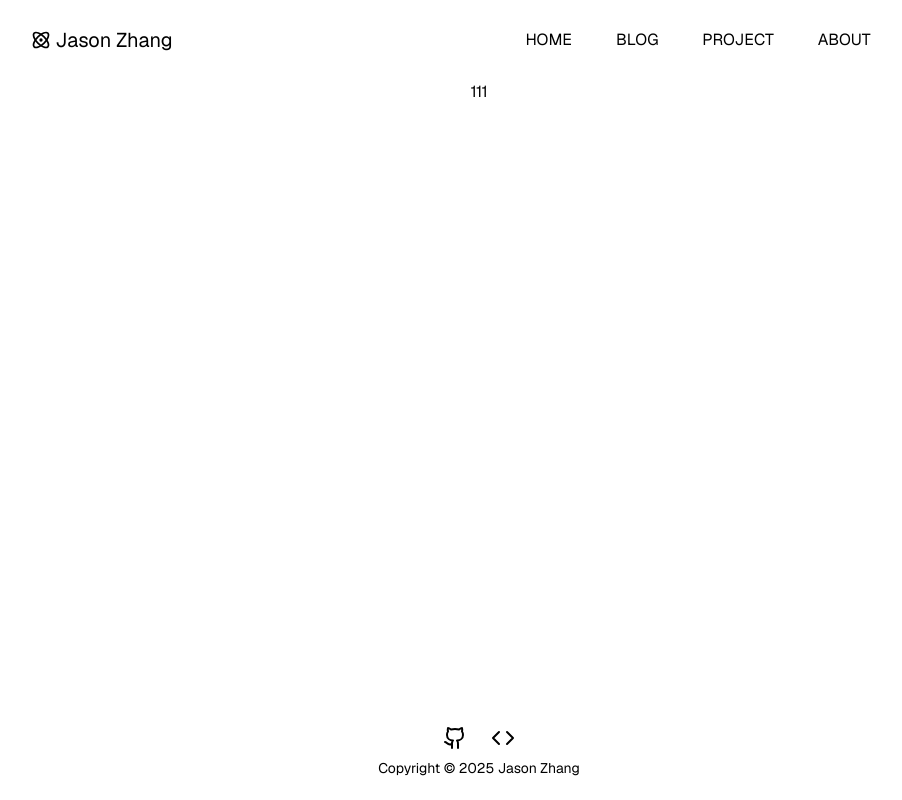
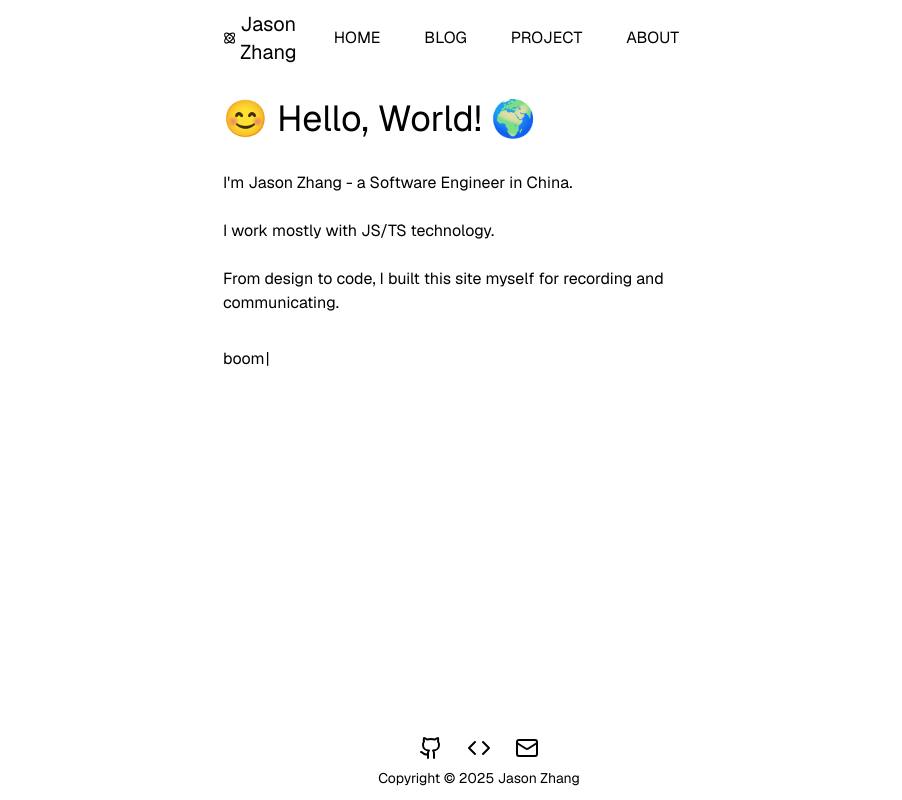
Before and after one commit to JasonZhang10/jasonzhang.dev, a Next.js app: page / in a window 1280 px wide. Shown: the whole page, without its empty margins (161-1063 px from the left). Built offline with nearby package versions, Linux system fonts and the light colour scheme.

Commit message:
feat: header and footer

```diff
--- /dev/null
+++ b/app/LayoutStructure.jsx
@@ -0,0 +1,20 @@
+'use client';
+
+import React, { Suspense } from 'react';
+import Header from '@/components/layout/Header/Header';
+import Footer from '@/components/layout/Footer/Footer';
+import Loading from '@/components/basic/ContainerLoading';
+
+const LayoutStructure = ({ children }) => {
+  return (
+    <div className="flex flex-col items-center w-full h-screen px-96 font-[family-name:var(--font-geist-sans)]">
+      <Header />
+      <main className="w-full h-full flex flex-col gap-8 items-center">
+        <Suspense fallback={<Loading />}>{children}</Suspense>
+      </main>
+      <Footer />
+    </div>
+  );
+};
+
+export default LayoutStructure;
--- a/app/layout.js
+++ b/app/layout.js
@@ -1,5 +1,6 @@
 import { Geist, Geist_Mono } from 'next/font/google';
 import ThemeProvider from '@/components/basic/ThemeProvider';
+import LayoutStructure from '@/app/LayoutStructure';
 import './globals.css';
 
 const siteMetaData = require('@/data/siteMetaData.js');
@@ -53,7 +54,9 @@ export default function RootLayout({ children }) {
       suppressHydrationWarning
     >
       <body className="bg-white pl-[calc(100vw-100%)] text-black antialiased dark:bg-gray-950 dark:text-white">
-        <ThemeProvider attribute="class">{children}</ThemeProvider>
+        <ThemeProvider attribute="class">
+          <LayoutStructure>{children}</LayoutStructure>
+        </ThemeProvider>
       </body>
     </html>
   );
--- a/app/page.js
+++ b/app/page.js
@@ -1,14 +1,28 @@
 'use client';
 
-import Header from '@/components/layout/Header/Header';
-import Footer from '@/components/layout/Footer/Footer';
+import Typewriter from 'typewriter-effect';
 
 export default function Home() {
   return (
-    <div className="flex flex-col items-center w-full h-screen font-[family-name:var(--font-geist-sans)]">
-      <Header />
-      <main className="flex flex-1 flex-col gap-8 items-center">111</main>
-      <Footer />
+    <div className="w-full h-full">
+      <div className="text-4xl mb-8">😊 Hello, World! 🌍</div>
+      <div className="flex flex-col gap-6 mb-8">
+        <p>I'm Jason Zhang - a Software Engineer in China.</p>
+        <p>I work mostly with JS/TS technology.</p>
+        <p>
+          From design to code, I built this site myself for recording and
+          communicating.
+        </p>
+        {/*What have I built? My writings Snippets collection About me & this blog*/}
+        {/*Traffic and insights Happy reading*/}
+      </div>
+      <Typewriter
+        options={{
+          strings: ['boom sha ka la ka', 'fire in the hole', '基尼泰美'],
+          autoStart: true,
+          loop: true,
+        }}
+      />
     </div>
   );
 }
--- /dev/null
+++ b/components/basic/ContainerLoading.jsx
@@ -0,0 +1,18 @@
+'use client';
+
+import React from 'react';
+import * as VisuallyHidden from '@radix-ui/react-visually-hidden';
+
+const Loading = () => (
+  <div className="flex items-center justify-center min-h-screen bg-gray-100">
+    <div
+      className="w-12 h-12 border-4 border-blue-500 border-t-transparent border-solid rounded-full animate-spin"
+      role="status"
+      aria-label="加载中"
+    >
+      <VisuallyHidden.Root>加载中...</VisuallyHidden.Root>
+    </div>
+  </div>
+);
+
+export default Loading;
--- a/components/layout/Footer/Footer.jsx
+++ b/components/layout/Footer/Footer.jsx
@@ -2,7 +2,7 @@
 
 import React from 'react';
 import Image from 'next/image';
-import { Github, Code } from 'lucide-react';
+import { Github, Code, Mail } from 'lucide-react';
 
 export default function Footer() {
   return (
@@ -10,6 +10,7 @@ export default function Footer() {
       <div className="flex items-center justify-center gap-6">
         <Github />
         <Code />
+        <Mail />
       </div>
       <div className="text-sm">Copyright © 2025 Jason Zhang</div>
     </footer>
--- a/components/layout/Header/Header.jsx
+++ b/components/layout/Header/Header.jsx
@@ -33,7 +33,7 @@ export default function Header() {
   const menu = ['home', 'blog', 'project', 'about'];
 
   return (
-    <header className="w-full h-20 flex items-center justify-around px-12 md:px-6">
+    <header className="w-full h-24 flex items-center justify-between mb-6">
       <div className="flex items-center gap-1">
         <Atom className="w-5 h-5" />
         <div className="text-xl">Jason Zhang</div>
--- a/package.json
+++ b/package.json
@@ -9,12 +9,14 @@
     "lint": "next lint --fix"
   },
   "dependencies": {
+    "@radix-ui/react-visually-hidden": "^1.1.1",
     "clsx": "^2.1.1",
     "lucide-react": "^0.473.0",
     "next": "15.1.4",
     "next-themes": "^0.4.4",
     "react": "^19.0.0",
-    "react-dom": "^19.0.0"
+    "react-dom": "^19.0.0",
+    "typewriter-effect": "^2.21.0"
   },
   "devDependencies": {
     "@eslint/eslintrc": "^3",
```
